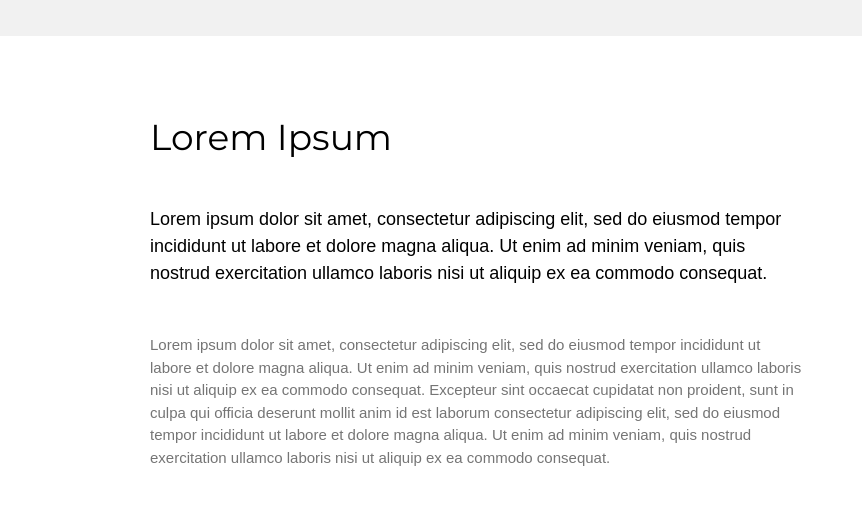
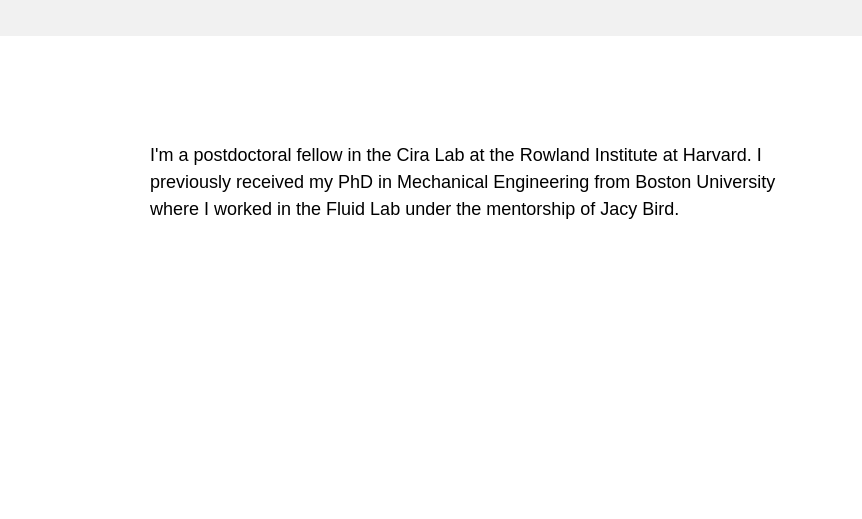
Before and after one commit to menesses/menesses.github.io, a plain HTML site: page index.html in a window 1280 px wide. Shown: the part 348-867 px from the top of the page, 0-862 px from the left. Drawn offline with nearby package versions, Linux system fonts and the light colour scheme; a web font is replaced by a local one.

Commit message:
Update index.html

```diff
--- a/index.html
+++ b/index.html
@@ -1,6 +1,6 @@
 <!DOCTYPE html>
 <html lang="en">
-<title>Home | Mark Menesses</title>
+<title>Home | Mark Menesses, PhD</title>
 <meta charset="UTF-8">
 <meta name="viewport" content="width=device-width, initial-scale=1">
 <link rel="stylesheet" href="https://www.w3schools.com/w3css/4/w3.css">
@@ -41,12 +41,7 @@
 <div class="w3-row-padding w3-padding-64 w3-container">
   <div class="w3-content">
     <div class="w3-twothird">
-      <h1>Lorem Ipsum</h1>
-      <h5 class="w3-padding-32">Lorem ipsum dolor sit amet, consectetur adipiscing elit, sed do eiusmod tempor incididunt ut labore et dolore magna aliqua. Ut enim ad minim veniam, quis nostrud exercitation ullamco laboris nisi ut aliquip ex ea commodo consequat.</h5>
-
-      <p class="w3-text-grey">Lorem ipsum dolor sit amet, consectetur adipiscing elit, sed do eiusmod tempor incididunt ut labore et dolore magna aliqua. Ut enim ad minim veniam, quis nostrud exercitation ullamco laboris nisi ut aliquip ex ea commodo consequat. Excepteur sint
-        occaecat cupidatat non proident, sunt in culpa qui officia deserunt mollit anim id est laborum consectetur adipiscing elit, sed do eiusmod tempor incididunt ut labore et dolore magna aliqua. Ut enim ad minim veniam, quis nostrud exercitation ullamco
-        laboris nisi ut aliquip ex ea commodo consequat.</p>
+      <h5 class="w3-padding-32">I'm a postdoctoral fellow in the Cira Lab at the Rowland Institute at Harvard. I previously received my PhD in Mechanical Engineering from Boston University where I worked in the Fluid Lab under the mentorship of Jacy Bird.</h5>
     </div>
 
     <div class="w3-third w3-center">
@@ -55,7 +50,7 @@
   </div>
 </div>
 
-<!-- Second Grid -->
+<!-- Second Grid
 <div class="w3-row-padding w3-light-grey w3-padding-64 w3-container">
   <div class="w3-content">
     <div class="w3-third w3-center">
@@ -72,10 +67,8 @@
     </div>
   </div>
 </div>
+-->
 
-<!-- <div class="w3-container w3-black w3-center w3-opacity w3-padding-64">
-    <h1 class="w3-margin w3-xlarge">Quote of the day: live life</h1>
-</div> -->
 
 <!-- Footer -->
 <footer class="w3-container w3-padding-64 w3-center w3-opacity">
```
